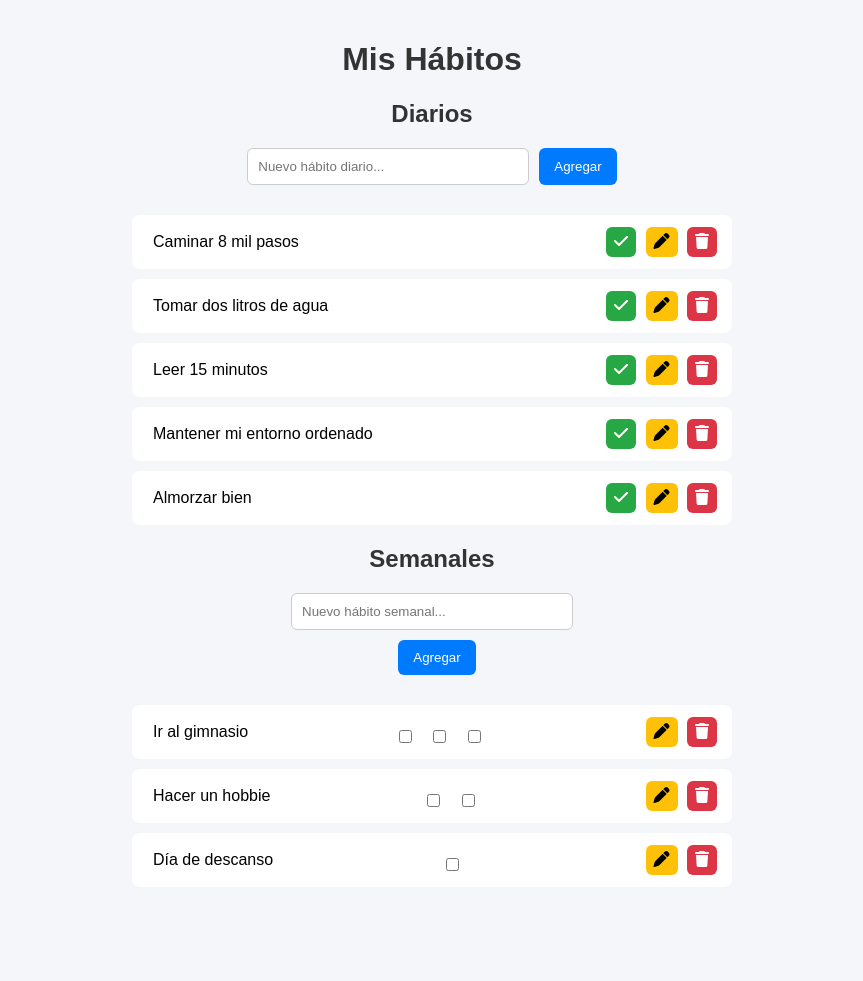
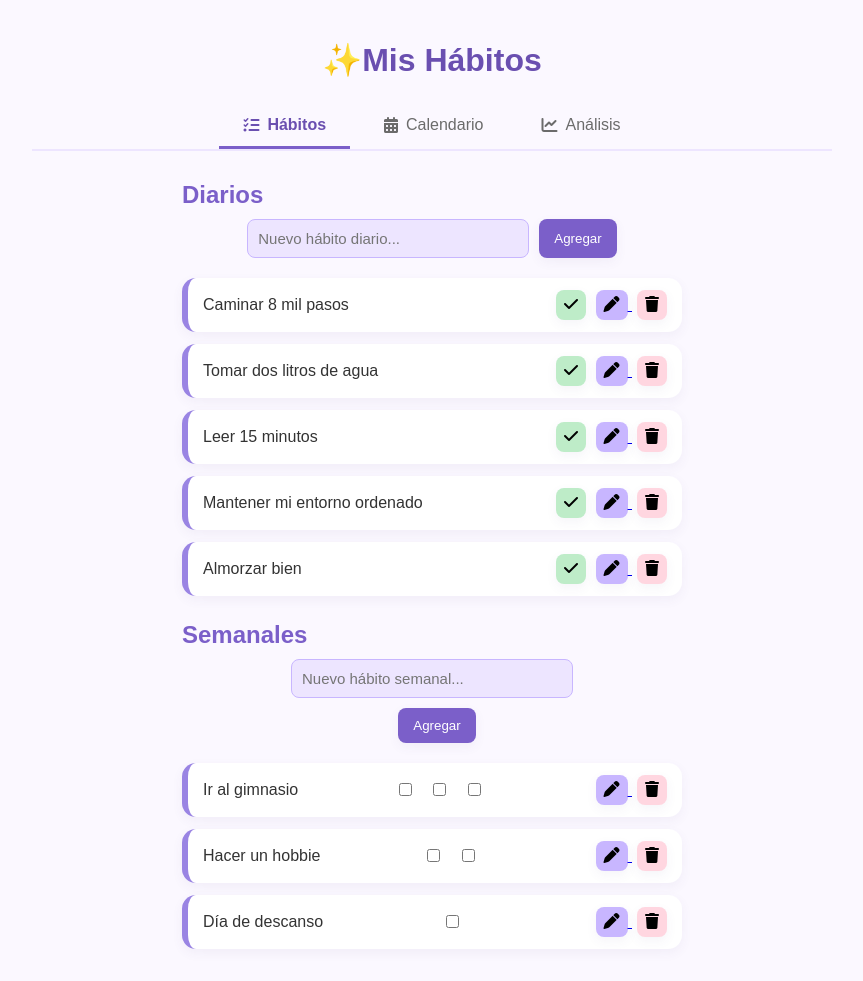
Before and after one commit to caaamyro-ai/proyectofinal, a Flask app: page / in a window 1280 px wide. Shown: the whole page, without its empty margins (208-1071 px from the left). Before the commit the page ends 875 px from the top, so only its background shows below. Run offline with Flask 3, Linux system fonts and the light colour scheme.

Commit message:
cambios para tener pestañas y que se vea astetik

```diff
--- a/app/__init__.py
+++ b/app/__init__.py
@@ -1,5 +1,5 @@
 from flask import Flask
-from flask_sqlalchemy import SQLAlchemy  # Extensión que conecta Flask con la base de datos
+from flask_sqlalchemy import SQLAlchemy
 
 # Crear primero la instancia global de la base de datos
 db = SQLAlchemy()
@@ -9,7 +9,7 @@ def create_app():
 
     # Configuración de la base de datos: usa SQLite y crea habits.db en la carpeta del proyecto
     app.config['SQLALCHEMY_DATABASE_URI'] = 'sqlite:///habits.db'
-    app.config['SQLALCHEMY_TRACK_MODIFICATIONS'] = False  # evita advertencias innecesarias
+    app.config['SQLALCHEMY_TRACK_MODIFICATIONS'] = False
 
     # Vincular la base de datos a la aplicación
     db.init_app(app)
--- a/app/routes/main.py
+++ b/app/routes/main.py
@@ -106,3 +106,9 @@ def delete_weekly(habit_id):
     db.session.delete(habit)
     db.session.commit()
     return redirect(url_for("main.index"))
+
+#Calendario
+
+@main.route("/calendar")
+def calendar():
+    return render_template("calendar.html")
--- /dev/null
+++ b/app/static/styles.css
@@ -0,0 +1,511 @@
+:root{
+ --lavanda-1: #EDE5FF;
+ --lavanda-2: #C8B6FF;
+ --lavanda-3: #9a84e3;
+ --lavanda-4: #7b5fc9;
+ --lavanda-5: #6a4fb0;
+ --celeste-1: #d7f2ff;
+ --verde-pastel: #beecc8;
+ --rosa-pastel: #ffd6e0;
+ --fondo: #FBF8FF;
+ --card: #FFFFFF;
+ --texto: #333333;
+ --muted: #6b6b6b;
+ --shadow-strong: 0 8px 24px rgba(90,70,140,0.08);
+ --shadow-soft: 0 4px 12px rgba(90,70,140,0.06);
+ --radius: 14px;
+ --radius-sm: 8px;
+}
+
+body {
+    font-family: Arial, sans-serif;
+    background: var(--fondo);
+    margin: 0;
+    padding: 20px;
+    color: var(--texto);
+}
+h1 {
+    text-align:center ;
+    color: var(--lavanda-5);
+    margin-bottom: 25px;
+}
+
+h2 {
+    text-align: left;
+    max-width: 500px;
+    margin: 25px auto 10px;
+    color: var(--lavanda-4);
+}
+/* Formulario */
+.add-form {
+    display: flex;
+    justify-content: center;
+    margin-bottom: 20px;
+}
+.add-form input {
+    padding: 10px;
+    width: 260px;
+    border: 1px solid var(--lavanda-2);
+    background: var(--lavanda-1);
+    border-radius: var(--radius-sm);
+    font-size: 15px;
+}
+.add-form button {
+    padding: 10px 15px;
+    margin-left: 10px;
+    background: var(--lavanda-4);
+    color: white;
+    border: none;
+    border-radius: var(--radius-sm);
+    cursor: pointer;
+    box-shadow: var(--shadow-soft);
+ }
+ .add-form button:hover {
+    background: var(--lavanda-5);
+}
+/* Lista de hábitos */
+.habit-list {
+    max-width: 500px;
+    margin: auto;
+ }
+ .habit-item {
+    background: var(--card);
+    padding: 12px 15px;
+    margin-bottom: 12px;
+    border-radius: var(--radius);
+    box-shadow: var(--shadow-soft);
+    display: flex;
+    justify-content: space-between;
+    align-items: center;
+    border-left: 6px solid var(--lavanda-3);
+ }
+ .completed {
+    border-left-color:var(--verde-pastel);
+    opacity: 0.7;
+    text-decoration: line-through;
+}
+/* Botones */
+.buttons form { display: inline; }
+.buttons a {display: inline;}
+
+.btn {
+    padding: 6px 8px;
+    font-size: 16px;
+    border: none;
+    cursor: pointer;
+    border-radius: var(--radius-sm);
+    margin-left: 5px;
+    box-shadow: var(--shadow-soft);
+}
+.btn-complete {
+    background:var(--verde-pastel);
+}
+.btn-edit {
+    background: var(--lavanda-2);
+ }
+ .btn-delete {
+    background: var(--rosa-pastel);
+
+}
+.btn-complete:hover { background: #a6e2b3; }
+.btn-delete:hover { background: var(--lavanda-3); }
+.btn-delete:hover {background: #ffb9c7;}
+
+/* Tooltip */
+.tooltip {
+    position: relative;
+    display: inline-block;
+}
+.tooltip .tooltiptext {
+    visibility: hidden;
+    width: 120px;
+    background-color: var(--lavanda-5);
+    color: #fff;
+    text-align: center;
+    border-radius: var(--radius-sm);
+    padding: 5px;
+    position: absolute;
+    z-index: 1;
+    bottom: 125%;
+    left: 50%;
+    transform: translateX(-50%);
+    opacity: 0;
+    transition: opacity 0.3s;
+ }
+ .tooltip:hover .tooltiptext {
+    visibility: visible;
+    opacity: 1;
+}
+
+/* Transiciones suaves para habit-item */
+.habit-item {
+    transition: all 0.3s ease;
+}
+
+.habit-item:hover {
+    transform: translateY(-2px);
+    box-shadow: var(--shadow-strong);
+}
+
+/* Mejora los inputs */
+.add-form input:focus {
+    outline: none;
+    border-color: var(--lavanda-4);
+    box-shadow: 0 0 0 3px rgba(122, 95, 201, 0.1);
+}
+
+/* Mejora los botones con transiciones */
+.btn {
+    transition: all 0.2s ease;
+}
+
+.btn:hover {
+    transform: scale(1.05);
+}
+
+.add-form button {
+    transition: all 0.3s ease;
+}
+
+.add-form button:hover {
+    transform: translateY(-2px);
+}
+
+/* Animación al completar */
+.completed {
+    animation: completeAnimation 0.5s ease;
+}
+
+@keyframes completeAnimation {
+    0% { transform: scale(1); }
+    50% { transform: scale(1.02); }
+    100% { transform: scale(1); }
+}
+
+/* ============================================
+   NAVEGACIÓN POR PESTAÑAS
+   ============================================ */
+
+.tabs {
+    max-width: 800px;
+    margin: 0 auto 30px;
+    display: flex;
+    gap: 10px;
+    border-bottom: 2px solid var(--lavanda-1);
+    justify-content: center;
+}
+
+.tab {
+    padding: 12px 24px;
+    background: transparent;
+    border: none;
+    cursor: pointer;
+    color: var(--muted);
+    font-size: 16px;
+    border-bottom: 3px solid transparent;
+    transition: all 0.3s ease;
+    text-decoration: none;
+    display: flex;
+    align-items: center;
+    gap: 8px;
+}
+
+.tab:hover {
+    color: var(--lavanda-4);
+    background: var(--lavanda-1);
+}
+
+.tab.active {
+    color: var(--lavanda-5);
+    border-bottom-color: var(--lavanda-4);
+    font-weight: 600;
+}
+
+.content-wrapper {
+    max-width: 800px;
+    margin: 0 auto;
+}
+
+/* ============================================
+   CALENDARIO
+   ============================================ */
+
+.calendar-container {
+    max-width: 800px;
+    margin: 0 auto;
+    background: var(--card);
+    padding: 20px;
+    border-radius: var(--radius);
+    box-shadow: var(--shadow-soft);
+}
+
+.calendar-header {
+    display: flex;
+    justify-content: space-between;
+    align-items: center;
+    margin-bottom: 20px;
+}
+
+.calendar-header h3 {
+    margin: 0;
+    color: var(--lavanda-5);
+    font-size: 1.5em;
+}
+
+.calendar-nav {
+    display: flex;
+    gap: 10px;
+}
+
+.calendar-nav button {
+    background: var(--lavanda-2);
+    border: none;
+    padding: 8px 16px;
+    border-radius: var(--radius-sm);
+    cursor: pointer;
+    transition: all 0.3s ease;
+    color: var(--texto);
+    font-size: 14px;
+}
+
+.calendar-nav button:hover {
+    background: var(--lavanda-3);
+    color: white;
+}
+
+.calendar-grid {
+    display: grid;
+    grid-template-columns: repeat(7, 1fr);
+    gap: 8px;
+    margin-top: 15px;
+}
+
+.calendar-day-header {
+    text-align: center;
+    font-weight: 600;
+    color: var(--lavanda-4);
+    padding: 10px;
+    font-size: 14px;
+}
+
+.calendar-day {
+    aspect-ratio: 1;
+    display: flex;
+    flex-direction: column;
+    align-items: center;
+    justify-content: center;
+    border: 2px solid var(--lavanda-1);
+    border-radius: var(--radius-sm);
+    cursor: pointer;
+    transition: all 0.2s ease;
+    position: relative;
+    background: white;
+    min-height: 60px;
+}
+
+.calendar-day:hover {
+    border-color: var(--lavanda-3);
+    transform: scale(1.05);
+    box-shadow: var(--shadow-soft);
+}
+
+.calendar-day.today {
+    border-color: var(--lavanda-4);
+    background: var(--lavanda-1);
+    font-weight: bold;
+}
+
+.calendar-day.has-habits {
+    background: linear-gradient(135deg, var(--verde-pastel) 0%, var(--celeste-1) 100%);
+}
+
+.calendar-day.empty {
+    background: transparent;
+    border: none;
+    cursor: default;
+}
+
+.calendar-day.empty:hover {
+    transform: none;
+    box-shadow: none;
+}
+
+.calendar-day-number {
+    font-size: 16px;
+    font-weight: 600;
+    margin-bottom: 4px;
+}
+
+.calendar-day-dots {
+    display: flex;
+    gap: 3px;
+    flex-wrap: wrap;
+    justify-content: center;
+    max-width: 40px;
+}
+
+.habit-dot {
+    width: 6px;
+    height: 6px;
+    border-radius: 50%;
+    background: var(--lavanda-4);
+}
+
+/* ============================================
+   ANALYTICS
+   ============================================ */
+
+.analytics-container {
+    max-width: 800px;
+    margin: 0 auto;
+}
+
+.stats-grid {
+    display: grid;
+    grid-template-columns: repeat(auto-fit, minmax(180px, 1fr));
+    gap: 15px;
+    margin-bottom: 30px;
+}
+
+.stat-card {
+    background: var(--card);
+    padding: 20px;
+    border-radius: var(--radius);
+    box-shadow: var(--shadow-soft);
+    text-align: center;
+    border-left: 6px solid var(--lavanda-3);
+    transition: all 0.3s ease;
+}
+
+.stat-card:hover {
+    transform: translateY(-5px);
+    box-shadow: var(--shadow-strong);
+}
+
+.stat-card:nth-child(2) {
+    border-left-color: var(--verde-pastel);
+}
+
+.stat-card:nth-child(3) {
+    border-left-color: var(--celeste-1);
+}
+
+.stat-card:nth-child(4) {
+    border-left-color: var(--rosa-pastel);
+}
+
+.stat-number {
+    font-size: 2.5em;
+    font-weight: bold;
+    color: var(--lavanda-5);
+    margin: 10px 0;
+}
+
+.stat-label {
+    color: var(--muted);
+    font-size: 0.9em;
+}
+
+.progress-section {
+    background: var(--card);
+    padding: 20px;
+    border-radius: var(--radius);
+    box-shadow: var(--shadow-soft);
+    margin-bottom: 20px;
+}
+
+.progress-section h3 {
+    color: var(--lavanda-5);
+    margin-top: 0;
+    margin-bottom: 20px;
+}
+
+.habit-progress {
+    margin-bottom: 20px;
+}
+
+.habit-progress:last-child {
+    margin-bottom: 0;
+}
+
+.habit-progress-header {
+    display: flex;
+    justify-content: space-between;
+    margin-bottom: 8px;
+    align-items: center;
+}
+
+.habit-progress-header span:first-child {
+    font-weight: 500;
+}
+
+.habit-progress-header span:last-child {
+    color: var(--muted);
+    font-size: 0.9em;
+}
+
+.progress-bar-container {
+    width: 100%;
+    height: 25px;
+    background: var(--lavanda-1);
+    border-radius: 20px;
+    overflow: hidden;
+}
+
+.progress-bar {
+    height: 100%;
+    background: linear-gradient(90deg, var(--lavanda-3), var(--lavanda-4));
+    transition: width 0.5s ease;
+    display: flex;
+    align-items: center;
+    justify-content: center;
+    color: white;
+    font-size: 12px;
+    font-weight: 600;
+    min-width: 25px;
+}
+
+.streak-badge {
+    display: inline-block;
+    background: var(--verde-pastel);
+    padding: 4px 12px;
+    border-radius: 20px;
+    font-size: 0.85em;
+    font-weight: 600;
+    color: var(--texto);
+    margin-left: 10px;
+}
+
+/* ============================================
+   RESPONSIVE
+   ============================================ */
+
+@media (max-width: 768px) {
+    .tabs {
+        flex-direction: column;
+        gap: 5px;
+    }
+
+    .tab {
+        justify-content: center;
+        border-bottom: none;
+        border-left: 3px solid transparent;
+    }
+
+    .tab.active {
+        border-bottom: none;
+        border-left-color: var(--lavanda-4);
+    }
+
+    .stats-grid {
+        grid-template-columns: 1fr;
+    }
+
+    .calendar-day {
+        min-height: 50px;
+    }
+
+    .calendar-day-number {
+        font-size: 14px;
+    }
+}
--- a/app/templates/index.html
+++ b/app/templates/index.html
@@ -1,137 +1,34 @@
 <!--AQUÍ EDITEN LO QUE QUIERAN, ESTO ES SÓLO UN FORMATO PARA QUE NO SE CAIGA LA APP-->
-<!DOCTYPE html> <!-- Indica al navegador que el documento es HTML5 -->
-<html lang="es"> <!-- Indica que el contenido está en español -->
+<!DOCTYPE html>
+<html lang="es">
 <head>
-    <meta charset="UTF-8"> <!-- Permite tildes y caracteres especiales -->
-    <meta name="viewport" content="width=device-width, initial-scale=1.0"> <!-- Adaptación para móviles -->
+    <meta charset="UTF-8">
+    <meta name="viewport" content="width=device-width, initial-scale=1.0">
     <title>Proyecto Latinas in Cloud - Tracker de Hábitos</title>
 
     <!-- Íconos -->
     <link rel="stylesheet" href="https://cdnjs.cloudflare.com/ajax/libs/font-awesome/6.5.0/css/all.min.css">
-
-    <style>
-        /* --- ESTILOS GENERALES --- */
-        body {
-            font-family: Arial, sans-serif;
-            background: #f4f6f9;
-            margin: 0;
-            padding: 20px;
-        }
-
-        h1, h2 {
-            text-align: center;
-            color: #333;
-        }
-
-        /* --- FORMULARIOS --- */
-        .add-form {
-            display: flex;
-            justify-content: center;
-            margin-bottom: 20px;
-        }
-        .add-form input {
-            padding: 10px;
-            width: 260px;
-            border: 1px solid #ccc;
-            border-radius: 6px;
-        }
-        .add-form button {
-            padding: 10px 15px;
-            margin-left: 10px;
-            background: #007bff;
-            color: white;
-            border: none;
-            border-radius: 6px;
-            cursor: pointer;
-        }
-        .add-form button:hover {
-            background: #0056b3;
-        }
-
-        /* --- LISTA DE HÁBITOS --- */
-        .habit-list {
-            max-width: 600px;
-            margin: auto;
-            margin-top: 30px;
-        }
-        .habit-item {
-            background: white;
-            padding: 12px 15px;
-            margin-bottom: 10px;
-            border-radius: 8px;
-            display: flex;
-            justify-content: space-between;
-            align-items: center;
-            border-left: 6px solid transparent;
-        }
-        .completed {
-            border-left-color: #28a745;
-            opacity: 0.7;
-            text-decoration: line-through;
-        }
-
-        /* --- BOTONES --- */
-        .buttons form { display: inline; }
-        .btn {
-            padding: 6px 8px;
-            font-size: 16px;
-            border: none;
-            cursor: pointer;
-            border-radius: 6px;
-            margin-left: 5px;
-        }
-        .btn-complete { background: #28a745; color: white; }
-        .btn-edit    { background: #ffc107; }
-        .btn-delete  { background: #dc3545; color: white; }
-        .btn-complete:hover { background: #1e7e34; }
-        .btn-delete:hover   { background: #b52a37; }
-
-        /* --- TOOLTIP --- */
-        .tooltip {
-            position: relative;
-            display: inline-block;
-        }
-        .tooltip .tooltiptext {
-            visibility: hidden;
-            width: 120px;
-            background-color: black;
-            color: #fff;
-            text-align: center;
-            border-radius: 6px;
-            padding: 5px;
-            position: absolute;
-            z-index: 1;
-            bottom: 125%;
-            left: 50%;
-            transform: translateX(-50%);
-            opacity: 0;
-            transition: opacity 0.3s;
-        }
-        .tooltip:hover .tooltiptext {
-            visibility: visible;
-            opacity: 1;
-        }
-
-        /* --- CHECKBOXES DÍAS SEMANALES --- */
-        .days-box {
-            margin-top: 10px;
-        }
-        .day-label {
-            margin-right: 8px;
-        }
-    </style>
+    <link rel="stylesheet" href="{{ url_for('static', filename='styles.css') }}">
 </head>
 
 <body>
+    <h1> ✨Mis Hábitos</h1>
 
-    <h1>Mis Hábitos</h1>
-
-
+    <div class="tabs">
+        <a href="{{url_for('main.index')}}" class="tab active">
+            <i class="fa-solid fa-list-check"></i> Hábitos
+        </a>
+        <a href="{{ url_for('main.calendar') }}" class="tab">
+            <i class="fa-solid fa-calendar-days"></i> Calendario
+        </a>
+        <a href="#" class="tab">
+            <i class="fa-solid fa-chart-line"></i> Análisis
+        </a>
+    </div>
     <!-- SECCIÓN: HÁBITOS DIARIOS-->
     <h2> Diarios</h2>
 
     <!-- Formulario para agregar un hábito diario -->
-    <!-- AHORA apunta a la ruta del nuevo blueprint main -->
     <form class="add-form" action="{{ url_for('main.add_daily_habit') }}" method="POST">
         <input type="text" name="name" placeholder="Nuevo hábito diario..." required>
         <button type="submit">Agregar</button>
@@ -181,8 +78,6 @@
           style="flex-direction: column; align-items:center;">
 
         <input type="text" name="name" placeholder="Nuevo hábito semanal..." required>
-
-    <!-- Ya NO hay checkboxes aquí porque sólo deben verse al editar -->
         <button type="submit" style="margin-top:10px;">Agregar</button>
     </form>
 
--- a/entornovirtual.txt
+++ b/entornovirtual.txt
@@ -1,6 +1,7 @@
 #crear un venv dentro de tu proeycto
 python -m venv venv
 
+Set-ExecutionPolicy -Scope Process -ExecutionPolicy Bypass
 #activas el venv
 venv\Scripts\activate
 
```
Also changed, not shown: app/routes/__init__.py (+34 -0 lines), app/templates/calendar.html (added, +47 -0 lines), app/static/style.css (deleted), app/templates/analytics.html (added), instance/habits.db. Lines whose indentation alone changed are shown as unchanged.
